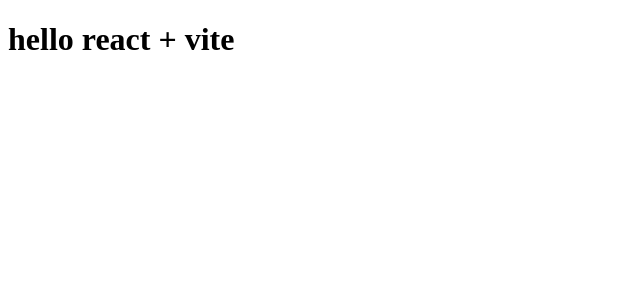
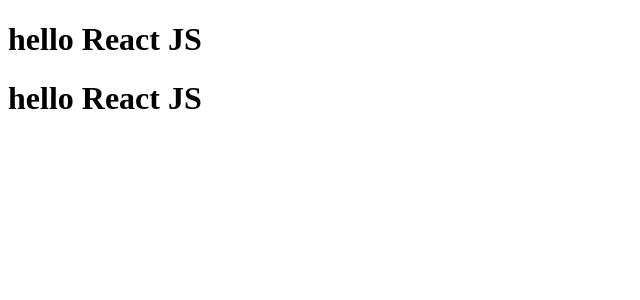
Before and after one commit to ChhenglavCoding/learn-react, a React (Vite) app: page / in a window 1280 px wide. Shown: the top 300 px of the page, without its empty margins (0-640 px from the left). Built offline with nearby package versions, Linux system fonts and the light colour scheme.

Commit message:
add first component

```diff
--- a/src/App.tsx
+++ b/src/App.tsx
@@ -1,10 +1,10 @@
-
-
+import Greeting from "./components/Greeting";
 function App() {
   return (
-<div>
-<h1>hello react + vite</h1>
-</div>
+    <div>
+      <Greeting/>
+      <Greeting/>
+    </div>
   )
 }
 
--- /dev/null
+++ b/src/components/Greeting/index.tsx
@@ -0,0 +1,8 @@
+function Greeting(){
+    return(
+        <h1>hello React JS</h1>
+
+    );
+}
+
+export default Greeting;
```
